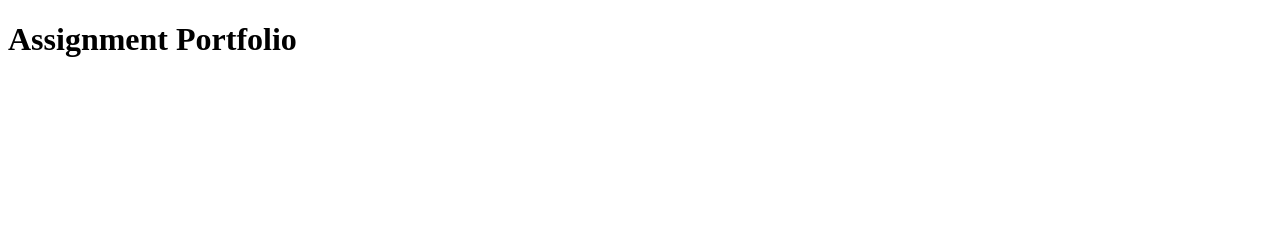
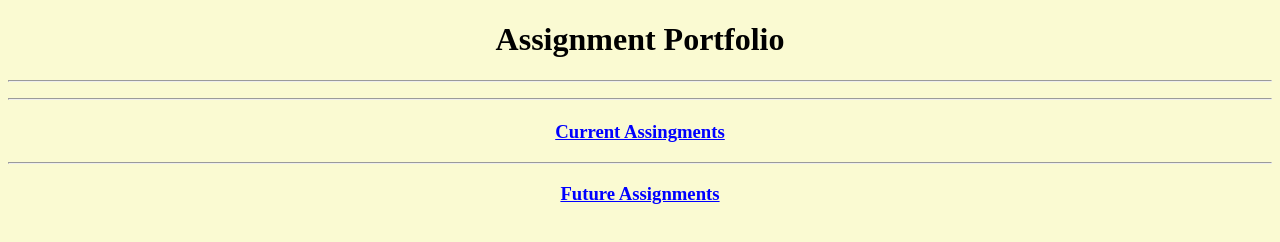
Before and after one commit to MatthewSenese/AssignmentPortfolio, a plain HTML site: page index.html in a window 1280 px wide. Drawn offline with Linux system fonts and the light colour scheme.

Commit message:
Added info to html and added css

```diff
--- /dev/null
+++ b/index.css
@@ -0,0 +1,20 @@
+head{
+    background-color: grey;
+    text-align: center;
+}
+
+body{
+    background-color: lightgoldenrodyellow;
+    text-align: center;
+}
+
+a:link{
+    color: blue;
+}
+
+a:visited{
+    color:blueviolet;
+}
+a:hover{
+    color:violet;
+}
--- a/index.html
+++ b/index.html
@@ -1,13 +1,24 @@
 <!DOCTYPE html>
 <html lang="en">
-<!-- Author: Matthew Senese -->
+<!--
+    Author: Matthew Senese
+    Class: Software Engineering
+    Project: Assingment Portfolio
+    Description: This is a website that will contain links to current and future assingments
+-->
 
 <head>
     <meta charset="UTF-8">
     <title>Assignment Portfolio</title>
+    <link rel="stylesheet" href="index.css">
+    <h1>Assignment Portfolio<h1>
+        <hr>
+        <hr>
 </head>
 
 <body>
-    <h1>Assignment Portfolio<h1>
+    <h3><a href="https://www.lewis.education/?cpsc=sp22-cpsc-44000-001&hide-nav=y#/sprint/2">Current Assingments</a></h3>
+    <hr>
+    <h3><a href="https://lewisuniversity.blackboard.com/ultra/courses/_188925_1/outline">Future Assignments</a></h3>
 </body>
 </html>
```
